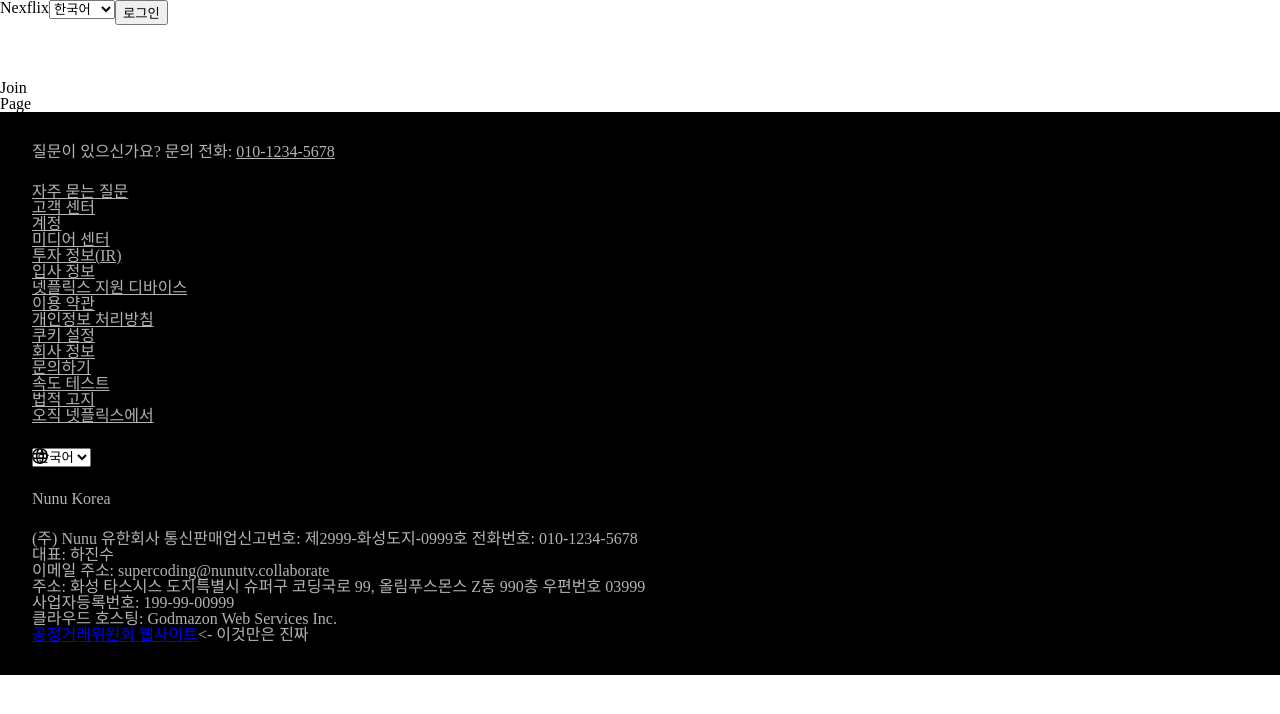
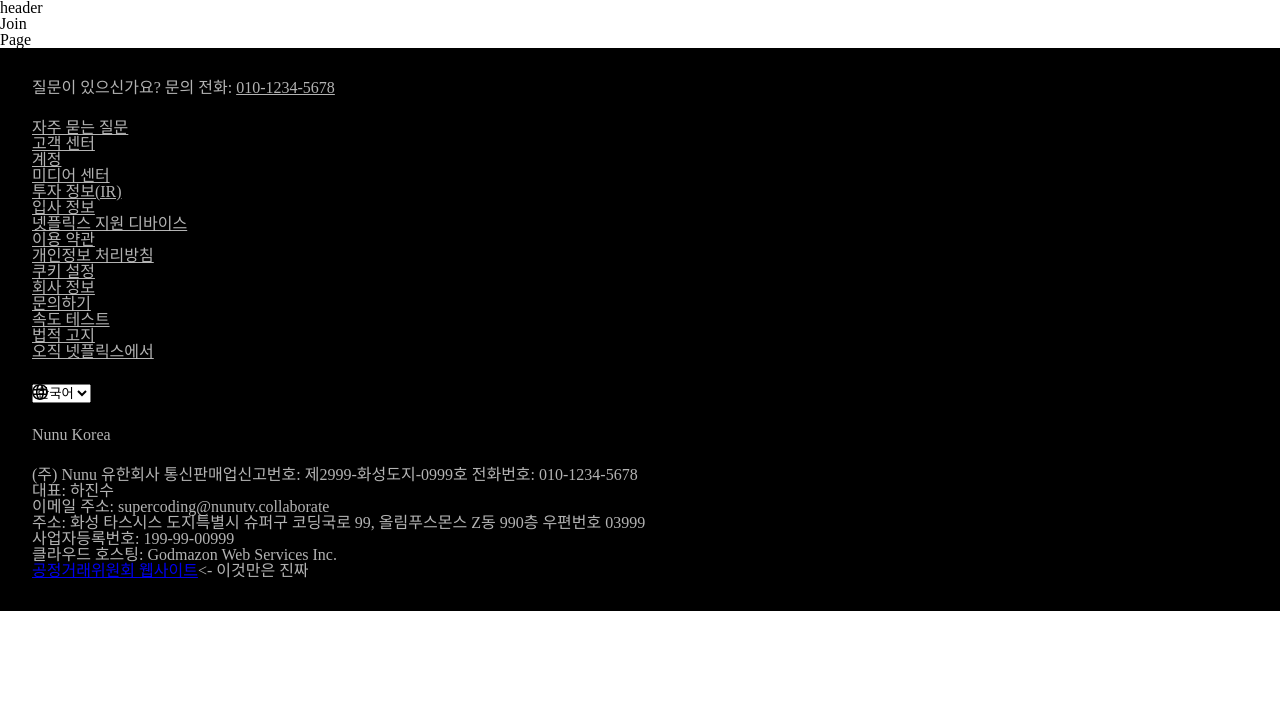
Before and after one commit to Contents-team2/nunutv, a React (Create React App) app: page /join in a window 1280 px wide. Shown: the top 714 px of the page. Built offline with nearby package versions, Linux system fonts and the light colour scheme.

Commit message:
header reset

```diff
--- a/src/layouts/Header.jsx
+++ b/src/layouts/Header.jsx
@@ -1,34 +1,11 @@
 import React from "react";
-import styled from "styled-components";
 
 const Header = () => {
   return (
     <>
-      <HeaderComponent>
-        <HeaderDiv>
-          <div class='header'>Nexflix</div>
-          <div class='header'>
-            <select name='language'>
-              <option value='kor'>한국어</option>
-              <option value='eng'>English</option>
-            </select>
-          </div>
-          <div class='header'>
-            <button>로그인</button>
-          </div>
-        </HeaderDiv>
-      </HeaderComponent>
+      <header>header</header>
     </>
   );
 };
 
 export default Header;
-
-const HeaderComponent = styled.header`
-  width: 100vw;
-  height: 80px;
-`;
-
-const HeaderDiv = styled.div`
-  display: flex;
-`;
```
